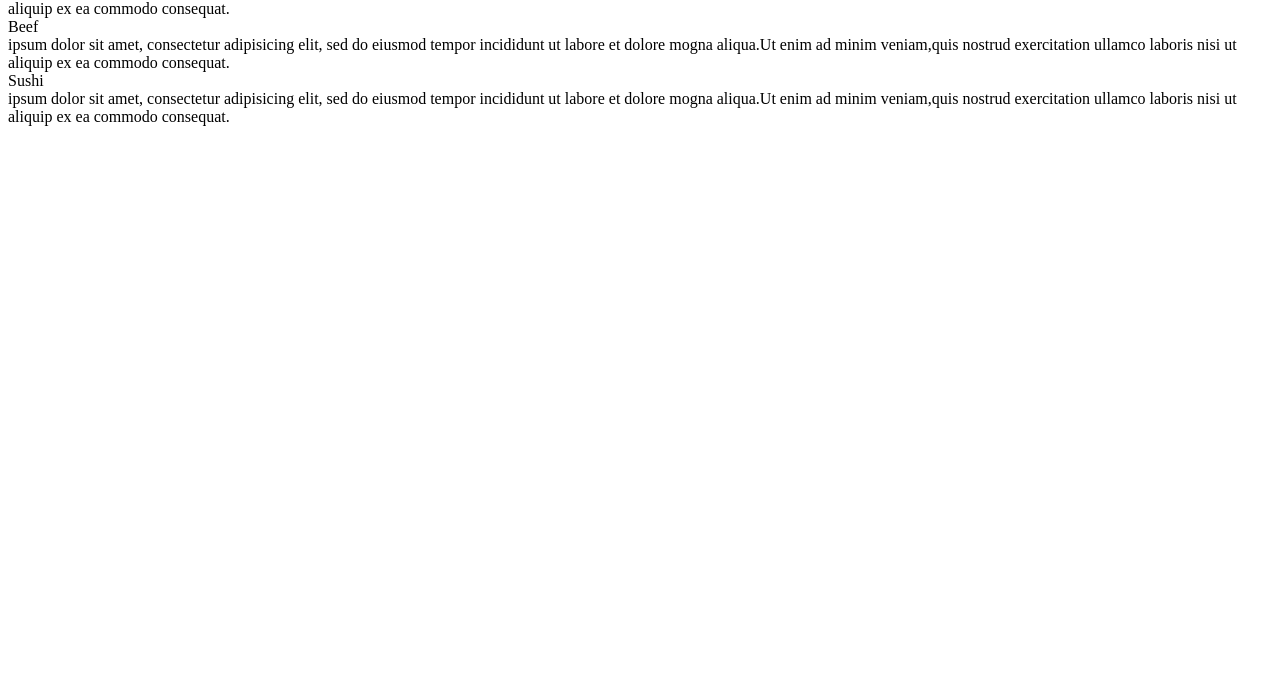
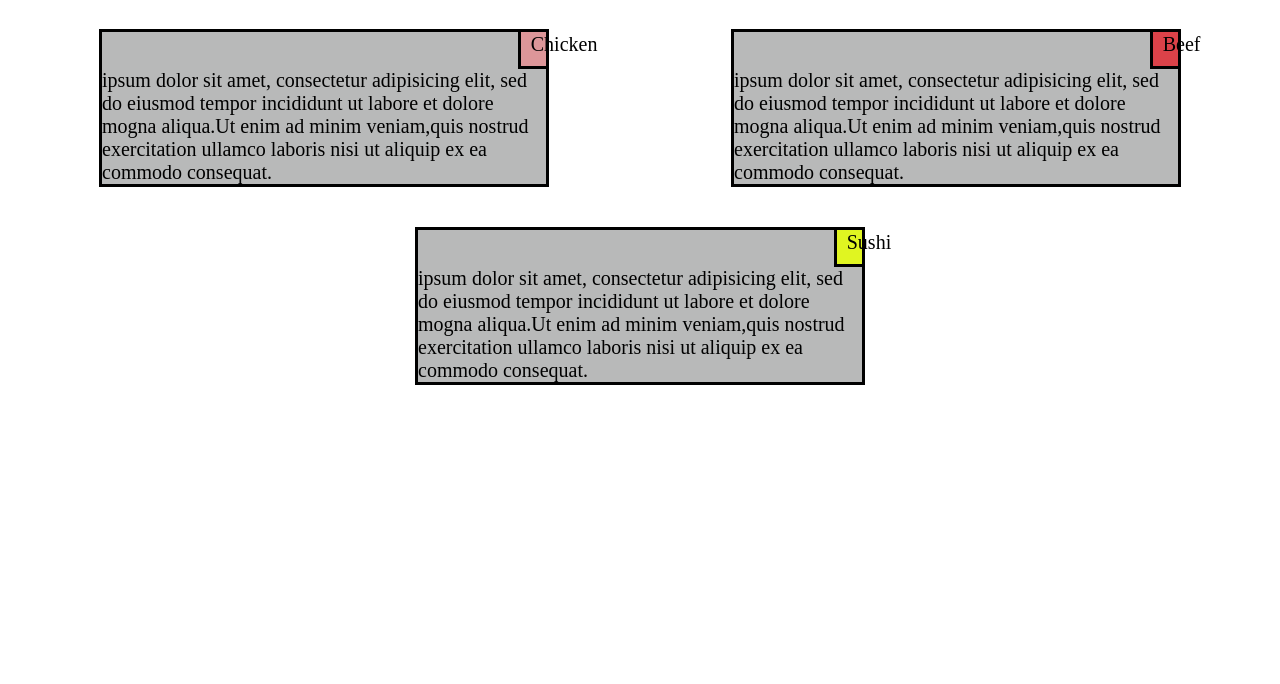
Before and after one commit to ayman7050/00, a plain HTML site: page module 2 html.html in a window 1280 px wide. Shown: the part 116-800 px from the top of the page. Drawn offline with Linux system fonts and the light colour scheme.

Commit message:
Update module 2 html.html

```diff
--- a/module 2 html.html
+++ b/module 2 html.html
@@ -5,7 +5,7 @@
     <meta http-equiv="X-UA-Compatible" content="IE=edge">
     <meta name="viewport" content="width=device-width, initial-scale=1.0">
     <title>Document</title>
-    <link link rel="stylesheet" href="index.css">
+    <link link rel="stylesheet" href="module 2 css.css">
 
 </head>
 <body>
```
